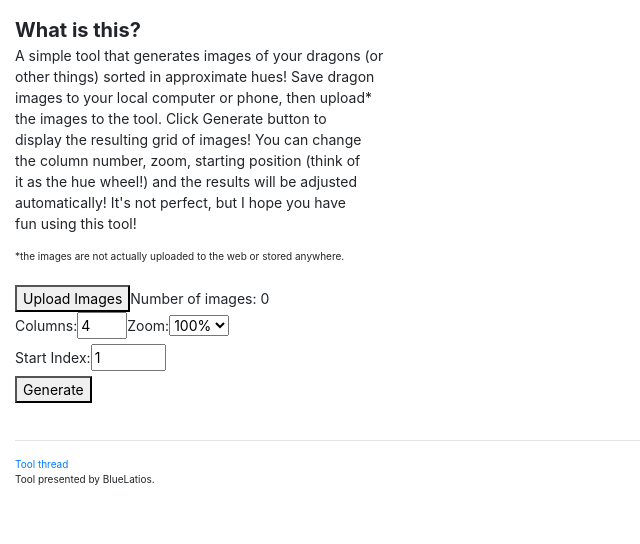
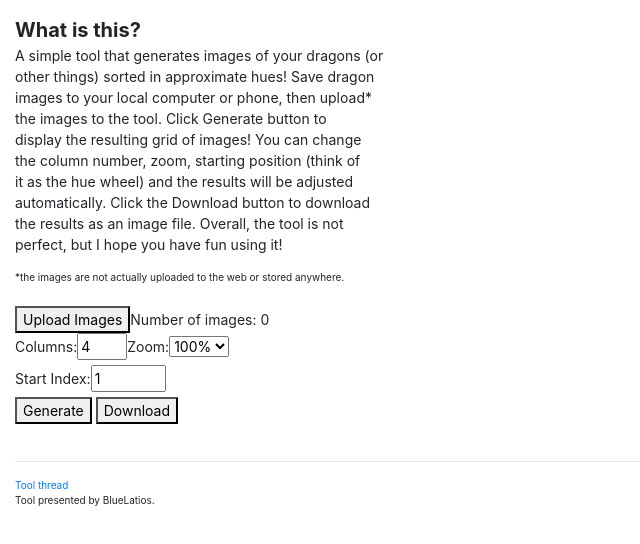
Before and after one commit to Blue-Latios/FRStuff, a Nuxt app: page /hue-sort in a window 1280 px wide. Shown: the top 544 px of the page, without its empty margins (0-640 px from the left). Built offline with nearby package versions, Linux system fonts and the light colour scheme.

Commit message:
Hue Sort: add download

```diff
--- a/package.json
+++ b/package.json
@@ -13,6 +13,7 @@
     "bootstrap-vue": "^2.21.2",
     "cheerio": "^1.0.0-rc.3",
     "core-js": "^3.15.1",
+    "html2canvas": "^1.4.1",
     "moment": "^2.29.4",
     "node-html-parser": "^6.1.6",
     "nuxt": "^2.16.1"
--- a/pages/hue-sort/index.vue
+++ b/pages/hue-sort/index.vue
@@ -8,9 +8,10 @@
     the images to the tool. Click Generate button to<br>
     display the resulting grid of images! You can change<br>
     the column number, zoom, starting position (think of<br>
-    it as the hue wheel!) and the results will be adjusted<br>
-    automatically! It's not perfect, but I hope you have<br>
-    fun using this tool!<br>
+    it as the hue wheel) and the results will be adjusted<br>
+    automatically. Click the Download button to download<br>
+    the results as an image file. Overall, the tool is not<br>
+    perfect, but I hope you have fun using it!<br>
     <div style="font-size:10px;"><br>
     *the images are not actually uploaded to the web or stored anywhere.
     </div>
@@ -36,10 +37,10 @@
 	<br>
 
 
-    <button @click="generateGrid">Generate</button>
+    <button @click="generateGrid">Generate</button> <button @click="downloadImage">Download</button>
     <br><br>
 
-    <div id="grid" v-if="generated" :style="{ gridTemplateColumns: gridColumnWidth, gap: '0px' }">
+    <div id="grid" v-if="generated" ref="grid" :style="{ gridTemplateColumns: gridColumnWidth, gap: '0px' }">
       <div v-for="(img, index) in diagonalImages" :key="img.file.name" class="grid-item">
         <img :src="img.imgSrc" :style="{ width: zoomWidth + 'px' }" :title="img.file.name.slice(0, img.file.name.lastIndexOf('.'))" alt="Uploaded Image" />
       </div>
@@ -51,6 +52,8 @@
 </div></template>
 
 <script>
+import html2canvas from 'html2canvas';
+
 export default {
   data() {
     return {
@@ -82,6 +85,20 @@ export default {
     }
   },
   methods: {
+	downloadImage() {
+      const gridElement = this.$refs.grid;
+
+      // Use html2canvas to take a snapshot of the grid
+      html2canvas(gridElement, { backgroundColor: null }).then((canvas) => {
+        const imgData = canvas.toDataURL('image/png');
+
+        // Create a link to download the image
+        const link = document.createElement('a');
+        link.href = imgData;
+        link.download = 'grid_image.png'; // Filename for download
+        link.click();
+      });
+    },
 	triggerFileInput() {
 		this.$refs.fileInput.click();
 		this.loading = true;
```
Also changed, not shown: 1 other file (tests, documents, lock files or other folders).
